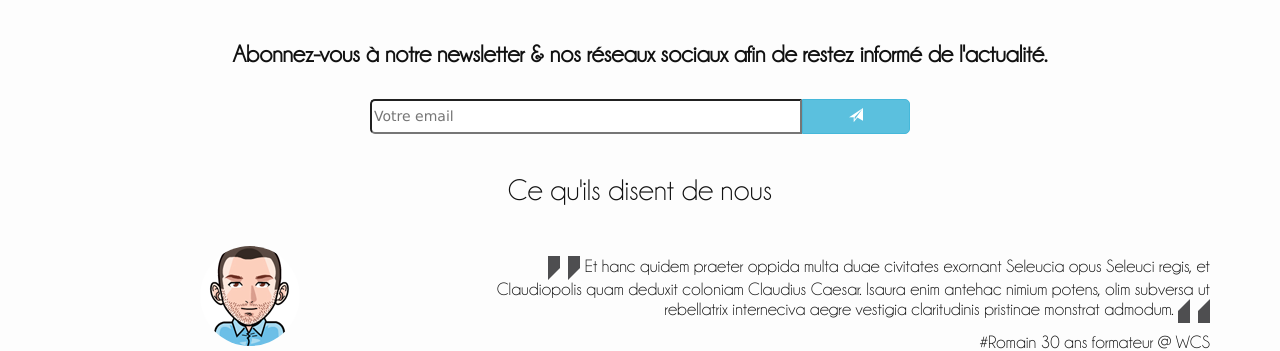
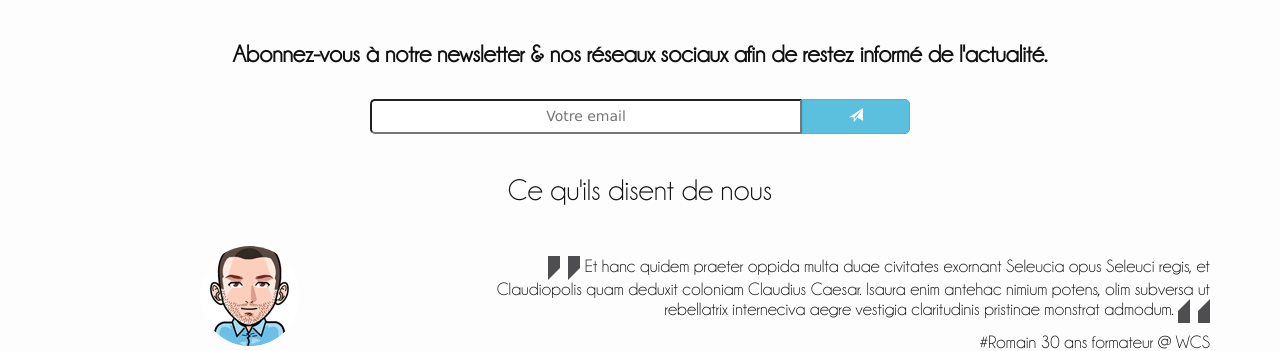
Before and after one commit to alem972/wildcodeschool.github.io, a Jekyll site: the page built from index.html, in a window 1280 px wide and 1400 px high, scrolled down 951 px. Shown: the part 150-501 px from the top of the window. Built offline with Jekyll 4.4.1, drawn with Linux system fonts in a browser that asks for light colours; nearby versions of some CDN libraries; some web fonts are replaced; comment, search, counter and statistics services are not loaded.

Commit message:
centre placeholder newsletter index

```diff
--- a/_sass/_base.scss
+++ b/_sass/_base.scss
@@ -666,4 +666,7 @@ video{
     #mc_embed_signup input.email {
     display: inline;
     }
+    #mce-EMAIL{
+        text-align: center;
+    }
 }
```
